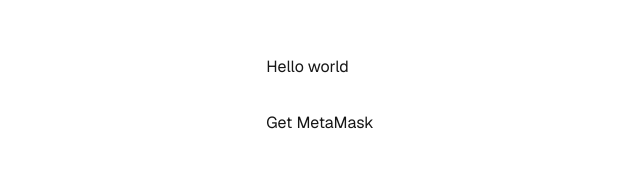
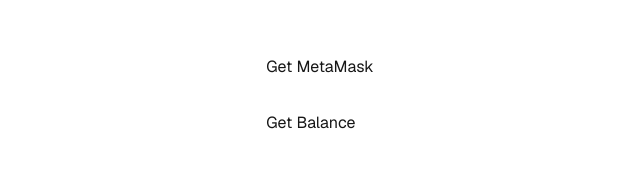
Before and after one commit to burgodev/web3-js-metamask-app, a Next.js app: page / in a window 1280 px wide. Shown: the part 305-490 px from the top of the page, without its empty margins (320-960 px from the left). Built offline with nearby package versions, Linux system fonts and the light colour scheme.

Commit message:
getBalance: display balance

```diff
--- a/app/page.tsx
+++ b/app/page.tsx
@@ -1,11 +1,26 @@
-import getMetaMaskProvider from "./metamask/metaMaskService";
+"use client";
+
+import { useState } from "react";
+import { getMetaMaskProvider, getBalance } from "./metamask/metaMaskService";
 
 export default function Home() {
+  const [message, setMessage] = useState("");
+
+  const handleGetBalance = async () => {
+    const balance = await getBalance();
+    setMessage(balance.toString());
+  };
+
   return (
     <div className="grid grid-rows-[20px_1fr_20px] items-center justify-items-center min-h-screen p-8 pb-20 gap-16 sm:p-20 font-[family-name:var(--font-geist-sans)]">
       <main className="flex flex-col gap-8 row-start-2 items-center sm:items-start">
-        <h1>Hello world</h1>
-        <button onClick={() => getMetaMaskProvider()}>Get MetaMask</button>
+        <button onClick={() => getMetaMaskProvider()} className="rounded">
+          Get MetaMask
+        </button>
+        <button onClick={() => handleGetBalance()} className="rounded">
+          Get Balance
+        </button>
+        {message}
       </main>
       <footer className="row-start-3 flex gap-6 flex-wrap items-center justify-center">
         <p>Powered by @burgoDev</p>
```
